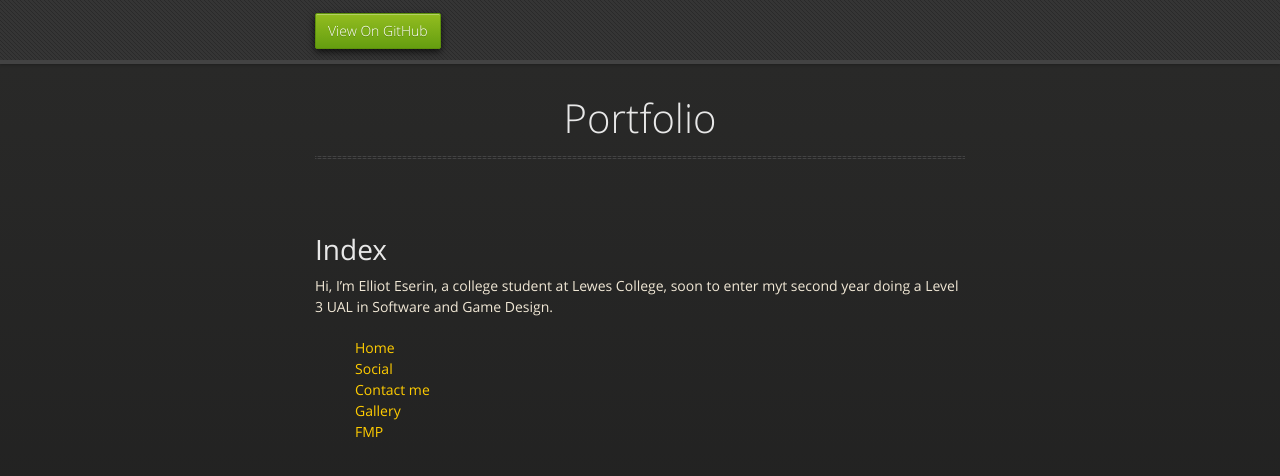
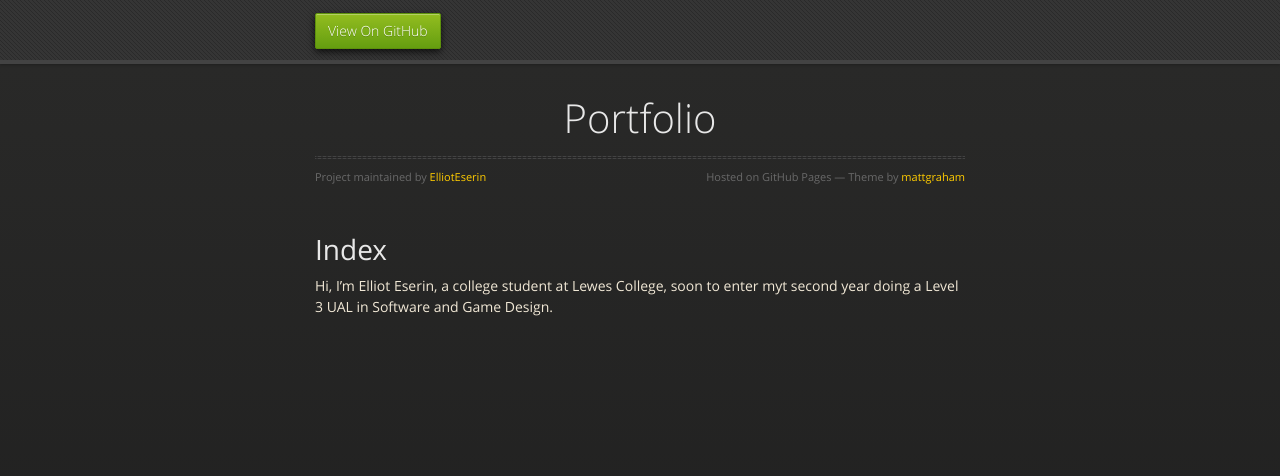
Before and after one commit to ElliotEserin/Portfolio, a Jekyll site: the page built from index.md, in a window 1280 px wide. Shown: the top 476 px of the page. Built offline with Jekyll 4.4.1, drawn with Linux system fonts in a browser that asks for light colours; the repository's description, which GitHub fills in, is left out; our own code applies the rules of GitHub Pages for plain Markdown files.

Commit message:
Add files via upload

```diff
--- a/_layouts/default.html
+++ b/_layouts/default.html
@@ -36,11 +36,11 @@
           <h1>{{ site.title | default: site.github.repository_name }}</h1>
           <p>{{ site.description | default: site.github.project_tagline }}</p>
           <hr>
-
+          <span class="credits left">Project maintained by <a href="{{ site.github.owner_url }}">{{ site.github.owner_name }}</a></span>
+          <span class="credits right">Hosted on GitHub Pages &mdash; Theme by <a href="https://twitter.com/mattgraham">mattgraham</a></span>
         </div>
 
         {{ content }}
-        {% include nav.html%}
 
       </section>
 
```
